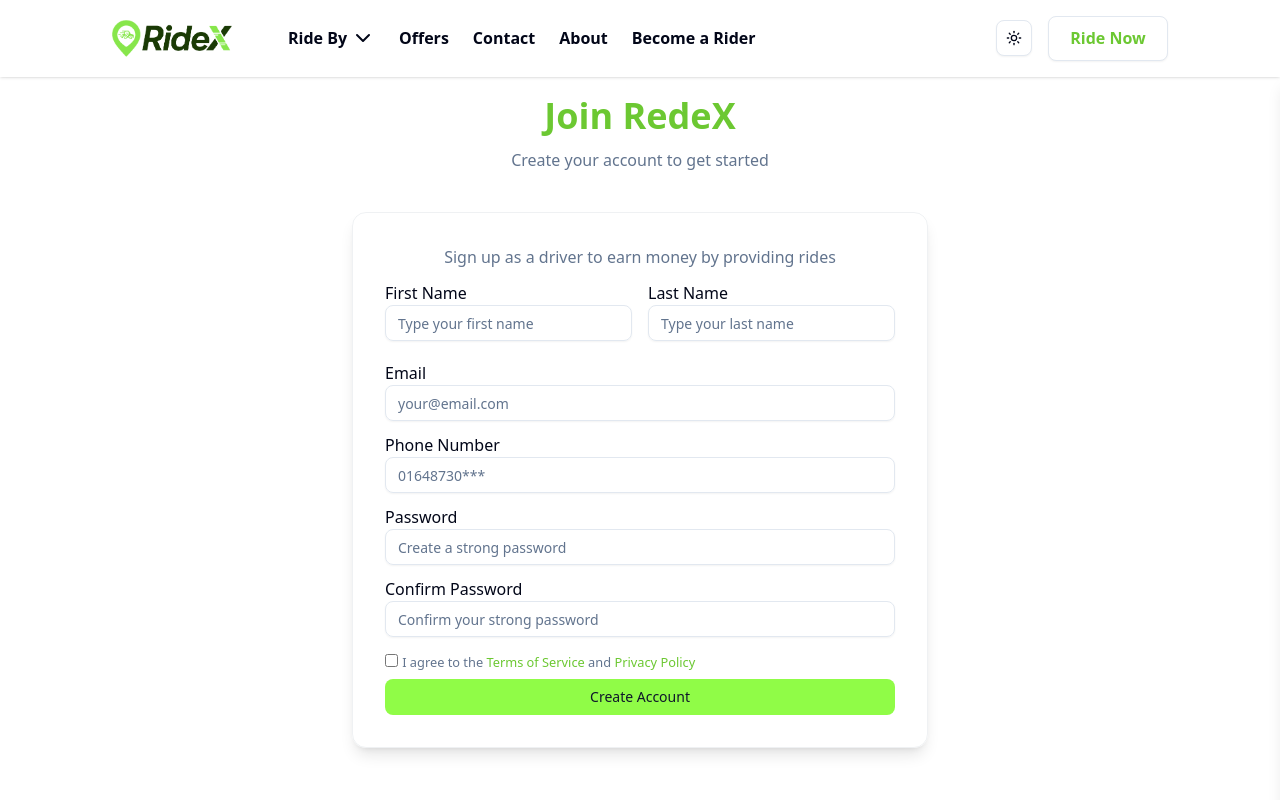
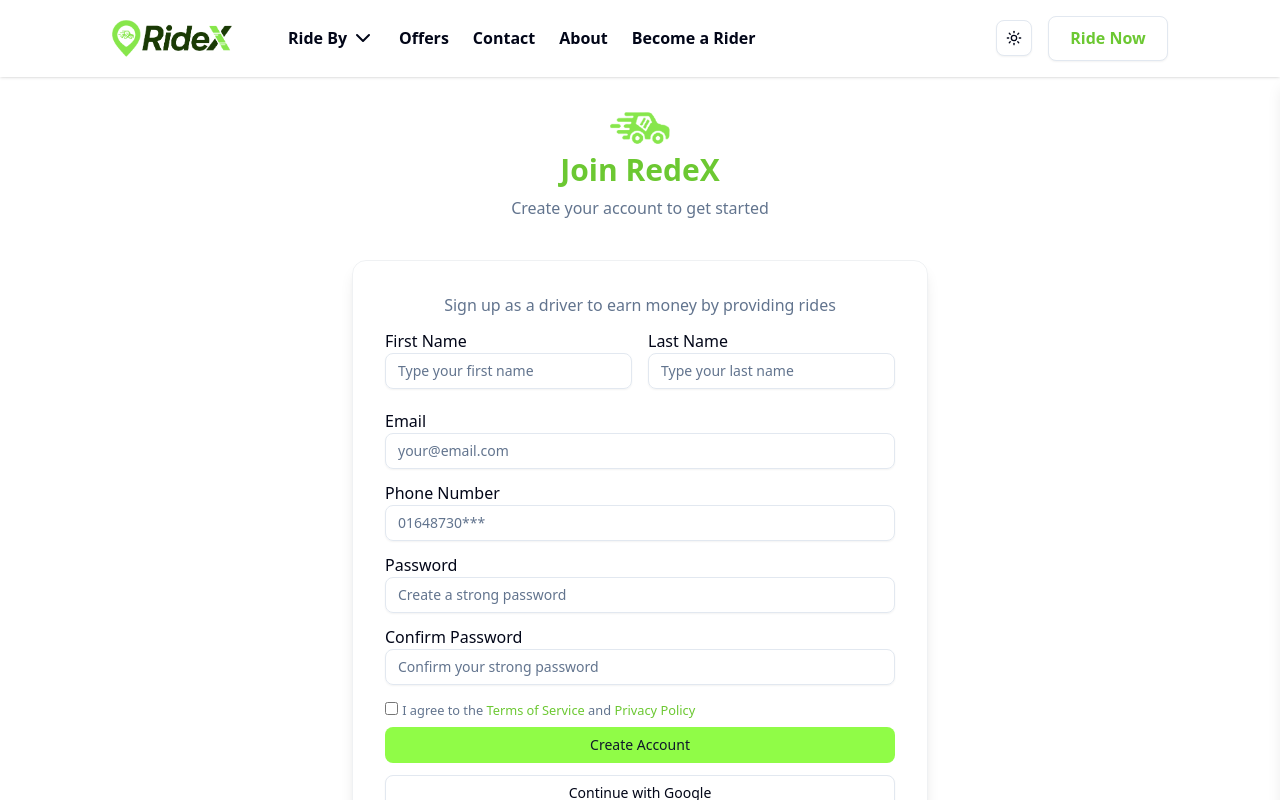
Before and after one commit to rubel6610/RideX-Frontend, a Next.js app: page /register in a window 1280 px wide. Shown: the top 800 px of the page. Built offline with nearby package versions, Linux system fonts and the light colour scheme.

Commit message:
added a logo in register form

```diff
--- a/src/app/register/page.jsx
+++ b/src/app/register/page.jsx
@@ -1,17 +1,24 @@
 import { Button } from '@/components/ui/button'
 import { Input } from '@/components/ui/input'
+import CarLogo from '../../Assets/car-icon.png'
+import Image from 'next/image'
 import React from 'react'
 
 function RegisterPage() {
 
-
-
   return (
-    <div className='mt-24 container mx-auto mb-16'>
+    <div className='mt-28 container mx-auto mb-16'>
 
       {/* title and logo  */}
-      <div className='text-center space-y-3 my-10'>
-        <h2 className='text-4xl text-primary font-bold'>Join RedeX</h2>
+      <div className='flex flex-col items-center space-y-2 my-10'>
+        <Image
+          src={CarLogo}
+          alt="car-logo"
+          width={60}
+          height={60}
+          className=''
+        />
+        <h2 className='text-3xl text-primary font-bold'>Join RedeX</h2>
         <p className='text-muted-foreground'>Create your account to get started</p>
       </div>
 
@@ -50,8 +57,12 @@ function RegisterPage() {
         <input type="checkbox" /> <small className='text-muted-foreground'>
           I agree to the <span className='text-primary'>Terms of Service</span> and <span className='text-primary'>Privacy Policy</span>
         </small>
-        <br />
+
         <Button variant="primaryBtn" className="w-full">Create Account</Button>
+        {/* google register button  */}
+        <Button variant="outline" className="w-full"> Continue with Google</Button>
+        {/* facebook register button  */}
+        <Button variant="outline" className="w-full"> Continue with Facebook</Button>
       </form>
     </div>
   )
```
Also changed, not shown: src/Assets/car-icon.png (added).
